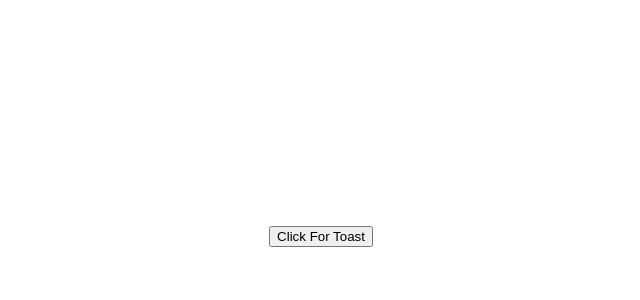
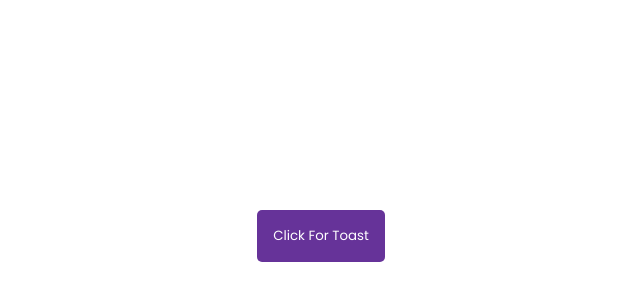
Before and after one commit to JohnXander/small-projects, a plain HTML site: page toast-notification/index.html in a window 1280 px wide. Shown: the part 164-464 px from the top of the page, without its empty margins (319-959 px from the left). Drawn offline with Linux system fonts and the light colour scheme.

Commit message:
style added to button

```diff
--- a/toast-notification/style.css
+++ b/toast-notification/style.css
@@ -13,6 +13,16 @@ body {
     min-height: 100vh;
 }
 
+button {
+    background-color: rebeccapurple;
+    color: white;
+    padding: 1rem;
+    border-radius: 5px;
+    border: none;
+    font-family: inherit;
+    cursor: pointer;
+}
+
 #container {
     position: fixed;
     bottom: 10px;
```
